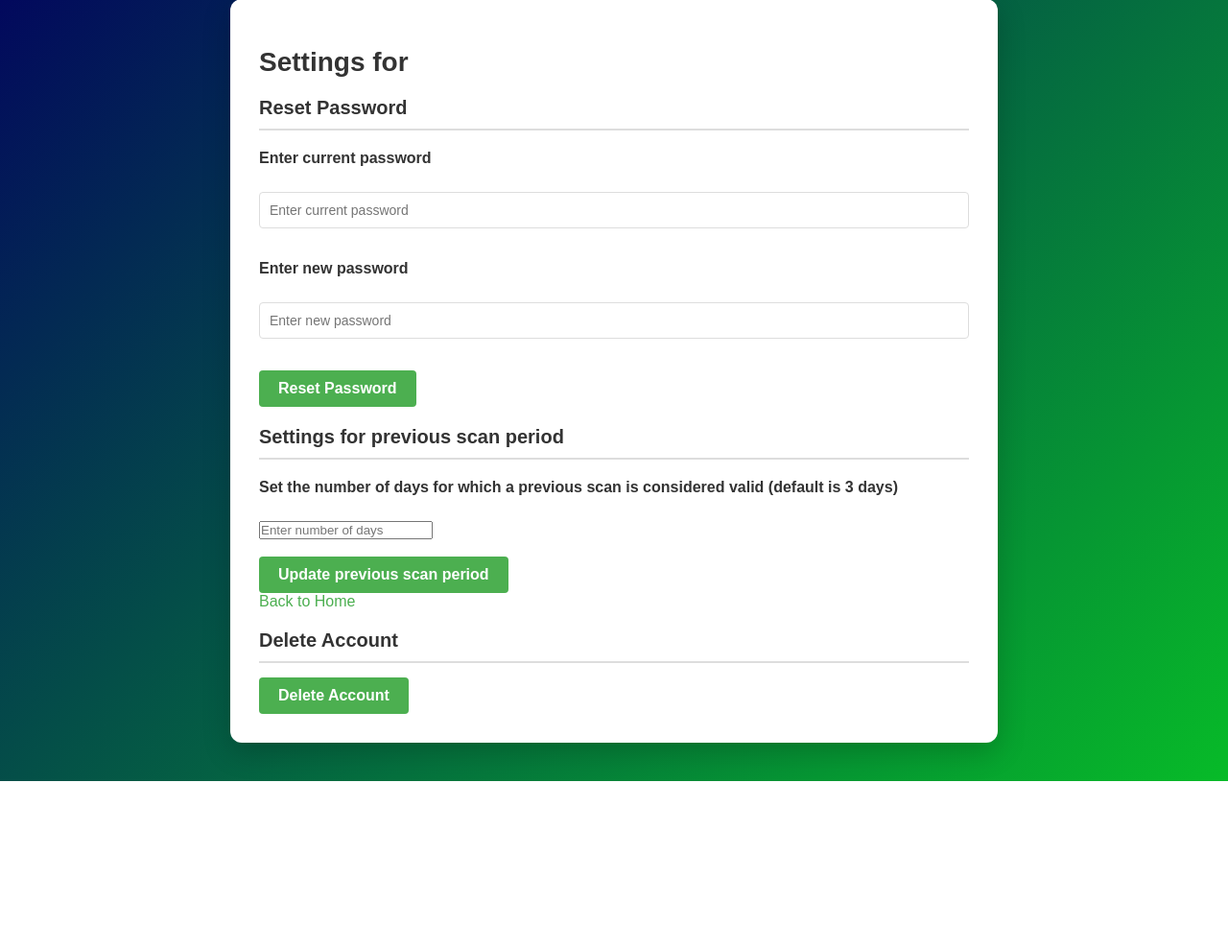
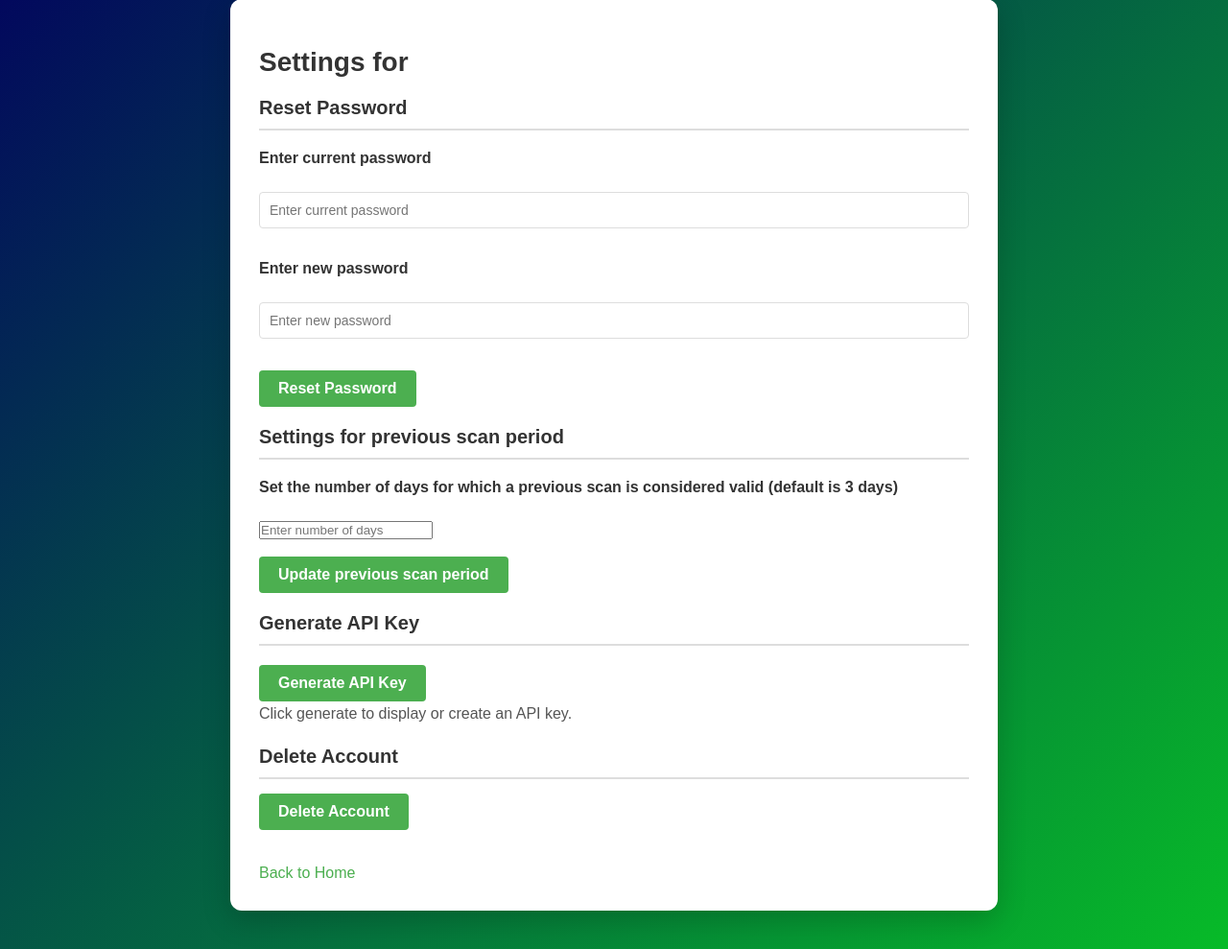
Before and after one commit to martskvish/phishing-detector-, a Python web app: template templates/settings.html in a window 1280 px wide. Shown: the part 41-1030 px from the top of the page at 96% size. Before the commit the page ends 855 px from the top, so only its background shows below. Run offline with Jinja, Linux system fonts and the light colour scheme; the template is opened without the code that fills it, so the values that code supplies are empty.

Commit message:
Add API key support and generator in settings
Add persistent API key support by adding an API_KEY column to the users table and updating the users DB. Implement an API key generator in the settings route (uses secrets.token_hex(36)), which returns an existing key or generates/stores a new one, and render the key/messages in the settings template. Minor comments and UI adjustments added; note: code contains a TODO to add hashing/encryption for stored API keys.

```diff
--- a/DB/initialisators/user_database.py
+++ b/DB/initialisators/user_database.py
@@ -11,7 +11,7 @@ cursor = connection.cursor()
 #Command tells the database to create a table called USERS. Table will have three columns: id, username, email, password and historyID.
 #Id column is set as the primary key, which means it must be unique for each user.
 #Password column is also set to not allow null values.
-cmd1 = """CREATE TABLE IF NOT EXISTS USERS (id INTEGER PRIMARY KEY AUTOINCREMENT, username, email, password varchar(50) NOT NULL, settings_previous_scan_period INTEGER DEFAULT 3)"""
+cmd1 = """CREATE TABLE IF NOT EXISTS USERS (id INTEGER PRIMARY KEY AUTOINCREMENT, username, email, password varchar(50) NOT NULL, settings_previous_scan_period INTEGER DEFAULT 3, API_KEY TEXT)"""
 
 #Sends the SQL command to SQLite.
 cursor.execute(cmd1)
--- a/templates/settings.html
+++ b/templates/settings.html
@@ -36,9 +36,21 @@
 
         </form>
 
-        <a href="/home">Back to Home</a>
 
+        <h2>Generate API Key</h2>
+        <form action="/settings" method="POST">
+            <button type="submit" name="form_type" value="generate_api_key">Generate API Key</button>
+        {% if message_api %}
+            <p style="color: red;">{{ message_api }}</p>
+            {% if key %}
+                <p>Your API Key: {{ key }}</p>
+            {% endif %}
+        {% else %}
+            <p>Click generate to display or create an API key.</p>
+        {% endif %}
+        </form>
         <h2>Delete Account</h2>
+
 
         <button onclick="confirmDelete()">Delete Account</button>
 
@@ -51,7 +63,8 @@
         </script>
 
 
-
+        <br><br><br>
+        <a href="/home">Back to Home</a>
     </main>
 </body>
 </html>
```
Also changed, not shown: app.py (+30 -1 lines), DB/users.db.
